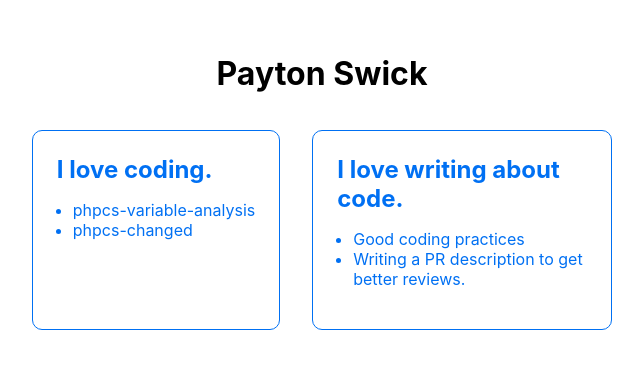
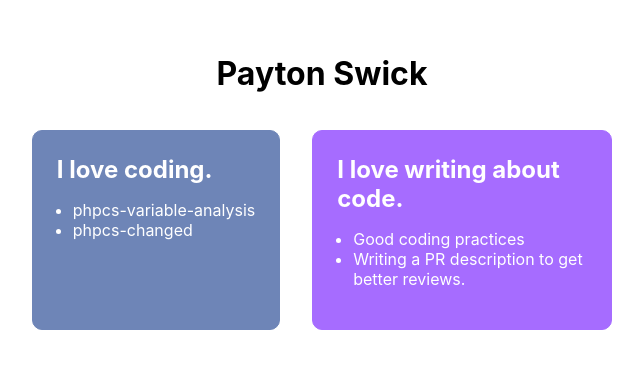
Before and after one commit to sirbrillig/foolorddotcom, a Next.js app: page / in a window 1280 px wide. Shown: the part 211-580 px from the top of the page, without its empty margins (318-961 px from the left). Built offline with nearby package versions, Linux system fonts and the light colour scheme.

Commit message:
Add some styles

```diff
--- a/pages/index.tsx
+++ b/pages/index.tsx
@@ -45,17 +45,17 @@ const Home: NextPage = () => {
 				<h1>Payton Swick</h1>
 
 				<div className={styles.interests}>
-					<Interest title="I love coding." links={codingProjects} />
-					<Interest title="I love writing about code." links={codeBlogLinks} />
+					<Interest className={styles['interest__code']} title="I love coding." links={codingProjects} />
+					<Interest className={styles['interest__code-blog']} title="I love writing about code." links={codeBlogLinks} />
 				</div>
 			</main>
 		</div>
 	);
 };
 
-function Interest({ title, links }: { title: string; links: InterestLink[] }) {
+function Interest({ title, links, className }: { title: string; links: InterestLink[], className?: string }) {
 	return (
-		<section className={styles.card}>
+		<section className={`${styles.card} ${className}`}>
 			<h2>{title}</h2>
 
 			<ul>
--- a/styles/Home.module.css
+++ b/styles/Home.module.css
@@ -1,3 +1,8 @@
+.container {
+	--interest-code-color: #6E85B7;
+	--interest-code-blog-color: #A66CFF;
+}
+
 .container {
 	padding: 0 2rem;
 }
@@ -104,6 +109,18 @@
 	display: flex;
 }
 
+.interest__code {
+	border-color: var(--interest-code-color);
+	background-color: var(--interest-code-color);
+	color: #fff;
+}
+
+.interest__code-blog {
+	border-color: var(--interest-code-blog-color);
+	background-color: var(--interest-code-blog-color);
+	color: #fff;
+}
+
 .logo {
 	height: 1em;
 	margin-left: 0.5rem;
```
